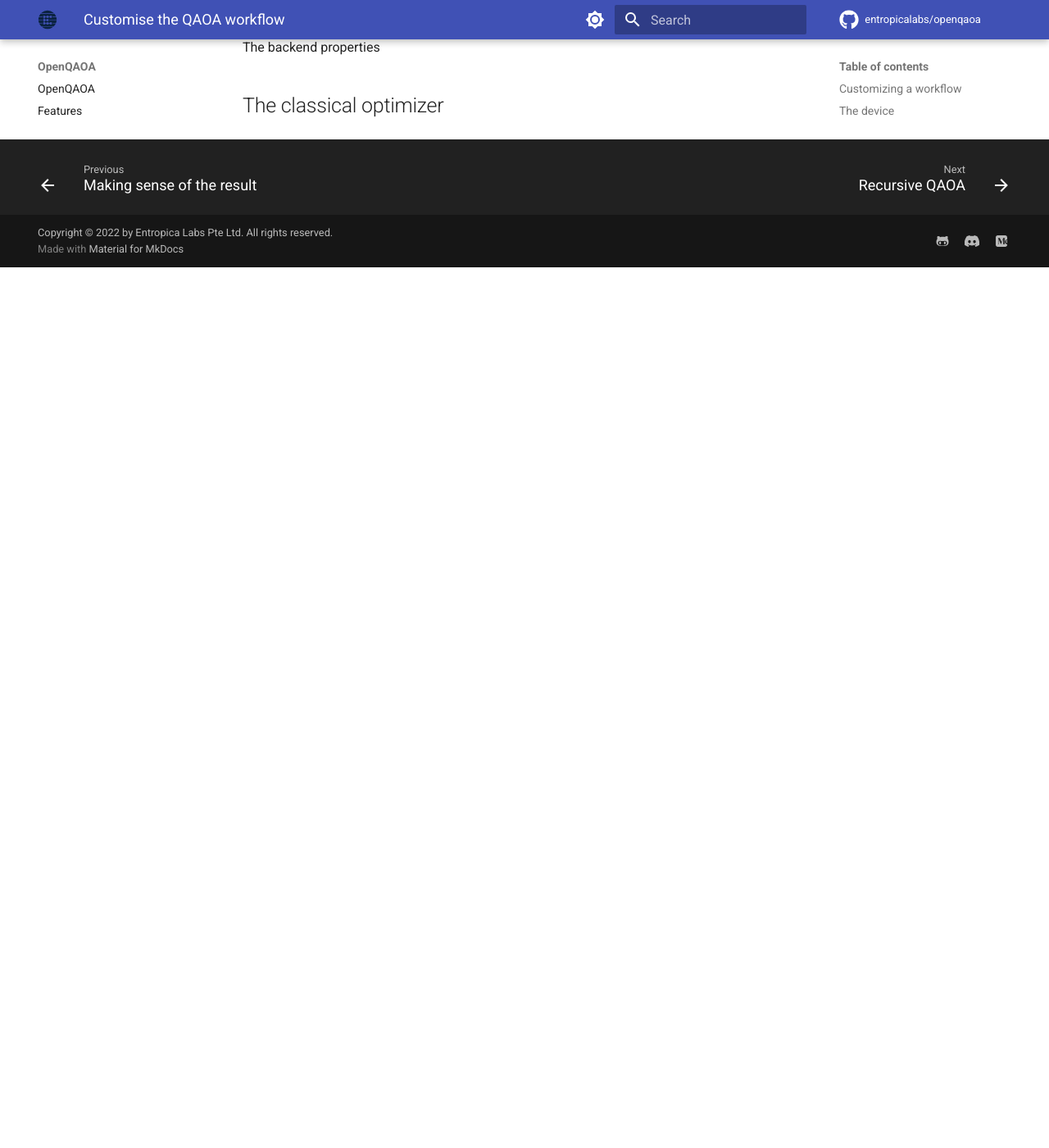
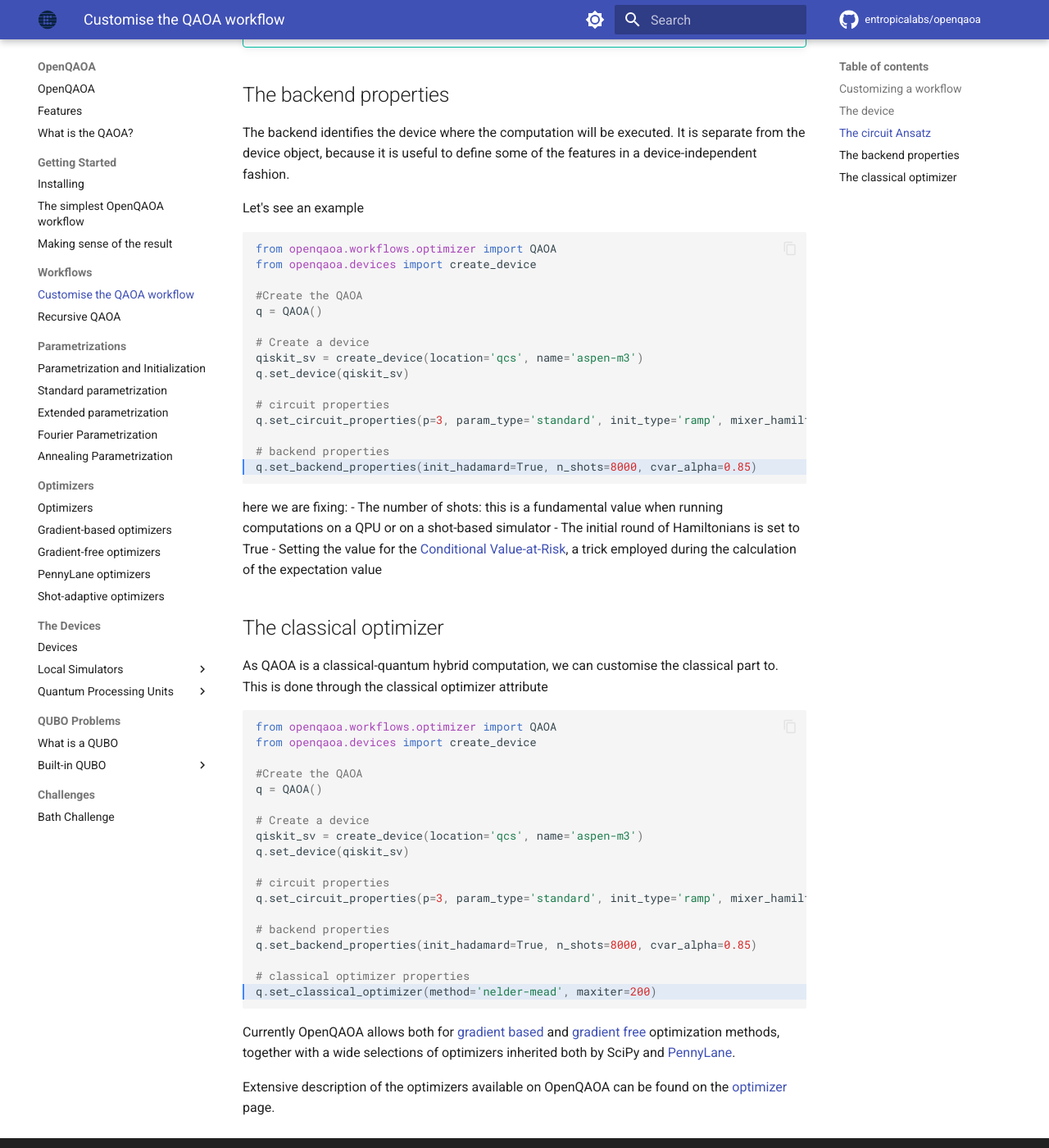
Before and after one commit to entropicalabs/openqaoa-website, an MkDocs documentation site: the page built from docs/workflows/customise-the-QAOA-workflow.md, in a window 1280 px wide and 1400 px high, scrolled down 2405 px. Shown: the whole window at 82% size. Built offline with MkDocs 1.6.1 and Material for MkDocs 9.7.7, drawn with Linux system fonts in a browser that asks for light colours; comment, search, counter and statistics services are not loaded; before the commit the page ends 2731 px from its top, so only the background shows below that; some of the changed text lies outside the part shown.

Commit message:
update challenge

````diff
--- a/docs/hackatons/bath-challenge.md
+++ b/docs/hackatons/bath-challenge.md
@@ -4,49 +4,93 @@ Welcome to the OpenQAOA challenge!
 
 Our challenge is to solve the [Graph Colouring problem](https://en.wikipedia.org/wiki/Graph_coloring), one of the famous NP-complete problems, with a quantum computer.
 
-NP stands for [nondeterministic polynomial time](https://en.wikipedia.org/wiki/NP_(complexity)), and it is a set of problems for which the time required to find a solution grows exponentially with the problem size, but the time it takes to verify the correctness of a solution is polynomial. Other famous examples are the travelling salesperson problem and many other graph problems.
+From the good old [wikipedia page](https://en.wikipedia.org/wiki/NP_(complexity)), in computational complexity theory, NP (nondeterministic polynomial time) is a complexity class used to classify decision problems. NP is the set of decision problems for which the problem instances, where the answer is "yes", have proofs verifiable in polynomial time by a deterministic Turing machine, or alternatively the set of problems that can be solved in polynomial time by a nondeterministic Turing machine.
 
-One way to tackle NP problems is to employ heuristics. The **quantum approximate optimization algorithm** is one such heuristic algorithm, and it can be used to solve (small!) binary optimization problems.
+One way to tackle NP problems is to employ heuristics. The **quantum approximate optimization algorithm** is one such heuristic algorithm, and it can be used to solve (small!) binary optimization problems. What interests us today, is that QAOA is an algorithm that can be run on existing quantum computers!
 
-One key feature of QAOA is that it can be run on existing quantum computers!
-
-The original QAOA paper can be found on the arxiv ([Farhi, Edward, Jeffrey Goldstone, and Sam Gutmann. "A quantum approximate optimization algorithm](https://arxiv.org/abs/1411.4028)) but if you need a more lay-down intro, please check out the OpenQAOA docs [what-is-the-qaoa](docs/what-is-the-qaoa.md), and many more can be found on the internet.
+The original QAOA paper can be found on the arxiv ([Farhi, Edward, Jeffrey Goldstone, and Sam Gutmann. "A quantum approximate optimization algorithm](https://arxiv.org/abs/1411.4028)). The paper is a bit technical, and may not be the best reference for a 12h challenge. So, if you need a more lay-down intro, please check out the OpenQAOA [what-is-the-qaoa](/docs/what-is-the-qaoa.md) reference. There are also a lot of great references out there on the web.
 
 
-## How to approach the challenge
-Quantum computations are not easy. So, we broke the challenge into a series of sequential steps. We also left out some extra research avenues in case there is extra time, or if you want to continue exploring the problem past the challenge date :
+## **How to approach the challenge**
+Quantum computations are not easy. So, we broke the challenge into a series of sequential steps.
+
+You don't need to strictly follow the steps as we have outlined them. The most important things are:
+- A correct implementation of the graph coloring problem
+- Your exploration of the problem space!
+
+The last section includes some ideas on how to further explore the challenge.
 
 
-To solve this challenge you will need to:
+##  **The cost function**
 
-##  The cost function
-Find the objective/cost function for the graph colouring problem. QAOA requires you to write the cost function in terms of binary variables. However, it turns out that is not too complicated for graph-based problems. To be more precise, the encoding that you need to prepare must be an **ising encoding**. Do not worry if you don't know what an ising encoding is, fundamentally it simply means that the binary encoding must be ${-1,+1}$.
+First things first: what are we trying to do? We are given a graph with $N$ verteces and some connectivity, and a set of $n$ colors. The optimization problem then is to find a color for each vertex such that no edge connects two vertexes of the same color. Two simple examples are given by the following choices of graphs and coloring:
 
-A good place to familiarise yourself with these ising cost functions is the great paper [Ising formulations of many NP problems](https://arxiv.org/abs/1302.5843) by Andrew Lucas. In section $6.1$ he introduces graph colouring problems, and it offers the following cost function
+![graph_coloring](/img/Greedy_colourings.svg.png)
+
+Now that we have an idea of the problem that we are trying to solve, we need to find the objective/cost function for the graph colouring problem. QAOA requires you to write the cost function in terms of **binary variables**. However, it turns out that is not too complicated for graph-based problems.
+
+OpenQAOA requires what is, among physicists, often known as the **ising encoding**. Do not worry if you don't know what an ising encoding is, it simply means that the binary encoding must be ${-1,+1}$. You can check out the [what-is-a-qubo](/docs/problems/what-is-a-qubo.md).
+
+A good place to familiarize yourself with these ising cost functions is the great paper [Ising formulations of many NP problems](https://arxiv.org/abs/1302.5843) by Andrew Lucas. In section $6.1$ he introduces graph colouring problems, and it offers the following cost function
 
 $$
 A \sum_v(1 - \sum_{i=1}^{n} x_{v,i})^2 + A \sum_{(uv) \in E} \sum_{i=1}^{n} x_{u,i}x_{v,i}
 $$
 
-Check out the paper for more information :)
+We left any explanation of the terms just to make sure you do check out Andrew Lucas paper ;)
 
 !!! hint
     If you are stuck, and you need some inspiration you can check how some of the other problem classes are structured in OpenQAOA by checking out the [OpenQAOA github page](https://github.com/entropicalabs/openqaoa/tree/dev/openqaoa/problems). In particular, note that in some cases we wrote the cost function using the binary variables $0,1$ and converted them to Ising variables by invoking the method `get_qubo_problem()`
 
-## Solve the Graph coloring problem using OpenQAOA
+
+## **Solve the Graph coloring problem using OpenQAOA**
+
 Check out the OpenQAOA workflows (for a refresher, check out [the-simplest-workflow](docs/the-simplest-workflow.md) and [customise-the-QAOA-workflow](docs/workflows/customise-the-QAOA-workflow.md))
 
-Then all you need to do, is to create the right QUBO
+Then all you need to do, is to create the right QUBO and pass the terms and weights given by the cost function above.
 
 ```Python
-graph_coloring_qubo = QUBO(terms=[[...]], weights)
+graph_coloring_qubo = QUBO(terms=[[..], [..], ...],
+                           weights=[...],
+                           n=number_of_vertexes)
 ```
 
-## Study the QAOA parameters
+Note that `terms` is a list of lists, and `weight` a list.
+
+!!! tip "Start with a simple problem"
+    Make sure you start with a small graph and remember to make sure that `len(terms) == len(weights)`!
+
+Then, all you need to do for your first QAOA tests is to solve use a QAOA workflow:
+
+```Python
+q = QAOA()
+q.compile(graph_coloring_qubo)
+q.optimize()
+```
+
+After the optimization make sure you explore and familiarize yourself with the `q.results` object!
+
+!!! danger "Try not to crash your laptop!"
+    Remember that to simulate a quantum computer you need $2^{n}$ variables, where $n$ is the number of qubits. In our case this means that given $n$ colors and $N$ vertexes you will need $2^{nN}$ numbers. Typically each number is represented by 128bits. You can try to plot $128 * 2^{nN}$ to see how quickly you will run out RAM!
+
+## **Interpret the result**
+
+So, you ran a QAOA workflow successfully ... what next? Well, you can start studying the `q.results` object. First, read the [making-sense-of-the-result](docs/making-sense-of-the-result.md) page.
+
+The result will look at so
+```Python
+> results
+{'solutions_bitstrings': ['010110'], 'bitstring_energy': -4.0}
+```
+
+This represents the most probable quantum state identified by the QAOA. In order to figure out how to interpret this result, you need to go back to the cost function. You need to make sure you know how to map each binary variable within the bistring back to the binary variable $x_{v,i}$!
+
+
+## **Study the QAOA parameters**
 
 Our goal is to achieve the lowest cost value. How does the lowest cost change as we vary certain QAOA Parameters?
 
-What happens when you vary the number of layers $p$? And as you increase the number of verteces? What can you tell about the size of the graph? And is there anything special when it comes to the initialization parameters?
+What happens when you vary the number of layers $p$? And as you increase the number of vertexes? What can you tell about the size of the graph? And is there anything special when it comes to the initialization parameters?
 
 You can easily test many of these parameters through OpenQAOA workflow setters:
 
@@ -57,8 +101,16 @@ q.set_circuit_properties(p=3, param_type='fourier', q=2)
 
 Can you find a combination of QAOA Parameters that gives you the best result for any random graph?
 
-## Study the Graph
-Plot a scaling of the performance of the algorithm as a function of changing graph properties (e.g. edge connectivity)
+## **Study the Graph and the Solution**
 
-## Extras
-Can you come up with an heuristics for the parameter initialization?
+Andrew Lukas paper says that given `n` colors and `N` vertexes it takes `nN` qubits to encode the problem. Without saturating your RAM, do you think you can play around with different graph topologies and colouring schemes?
+
+Maybe try to plot a scaling of the performance of the algorithm as a function of changing graph properties (e.g. edge connectivity).
+
+## **Extras**
+
+In the eventuality that you have had the time to explore QAOA and the graph colouring problem, here are a few ideas to keep you entertained:
+
+- Try to solve the problem using a Quantum Computer! We suggest you use the free IBM ones, see the [ibmq](docs/devices/ibmq.md) page
+- Can you come up with some interesting parameter initialization strategies?
+- Have a look at [RQAOA](docs/workflows/recursive-qaoa.md): how does it perform with respect to plain QAOA?
--- a/docs/parametrization/parametrization.md
+++ b/docs/parametrization/parametrization.md
@@ -1,44 +1,34 @@
 # Parametrization and Initialization
 
-We currently offer 7 different parametrizations for QAOA, which can be found in
-the `src.openqaoa-core.qaoa_components.variational_parameters` module. They fall broadly into three categories:
+There are many different ways in which a QAOA circuit can be parametrized, and even more the ways in which these parameters can be initialized.
 
-* The `Standard` classes are parametrizations that have the $\gamma$ 's and $\beta$ 's as free parameters, as defined in the seminal paper by Farhi et al. [1].
-* The `Fourier` classes have the discrete cosine and sine transforms of the $\gamma$'s respective $\beta$'s as free parameters, as proposed by Zhou et al. [2].
-* The `Annealing` class is based on the idea of QAOA being a form of discretized, adiabatic annealing. Here the function values $s(t_i)$ at equally spaced times $t_i$ are the free parameters.
+## Basic Parametrizations
+
+
+We currently offer 7 different parametrizations for QAOA. They fall broadly into three categories:
+
+* The [Standard](/docs/parametrization/parametrization.md) classes are parametrization that have the $\gamma$ 's and $\beta$ 's as free parameters, as defined in the seminal paper by Farhi et al. [1].
+* The [Fourier](docs/parametrization/fourier-parametrization.md) classes have the discrete cosine and sine transforms of the $\gamma$'s respective $\beta$'s as free parameters, as proposed by Zhou et al. [2].
+* The [Annealing](docs/parametrization/annealing-parametrization.md) class is based on the idea of QAOA being a form of discretized, adiabatic annealing. Here the function values $s(t_i)$ at equally spaced times $t_i$ are the free parameters.
 
 Except for the `Annealing` parameters, each class also comes in three levels of detail:
 
-* `StandardParams` and `FourierParams` offer the $\gamma$ 's and $\beta$ 's as proposed in above papers.
+* `StandardParams` and `FourierParams` offer the $\gamma$ 's and $\beta$ 's as proposed in references given above.
 * `StandardWithBiasParams` and `FourierWithBiasParams` allow for extra $\gamma$'s for possible single-qubit bias terms and their discrete sine transform, respectively.
 * `ExtendedParams` and `FourierExtendedParams` offer full control by having a separate set of rotation angles for each term in the cost and mixer Hamiltonians, respective having a seperate set of Fourier coefficients for each term.
 
+## Basic initializations
 
-!!! Tip
-    You can always convert parametrizations with fewer degrees of freedom to ones with more using the `.from_other_parameters()` classmethod. The full type
-    tree is shown below, where the arrows mark possible conversions:
+Before starting the algorithm, the parameters need to be initialized! That is, we need to give them some initial value. The choice of this value is arbitrary, and the act of coming up with good initial parameters is an ard on its own!
 
-```
-   ExtendedParams   <--------- FourierExtendedParams
-          ^                         ^
-          |                         |
-StandardWithBiasParams <------ FourierWithBiasParams
-          ^                         ^
-          |                         |
-    StandardParams  <----------- FourierParams
-          ^
-          |
-    AnnealingParams
-```
+OpenQAOA supports three different initialization strategies:
 
-We also support 3 different initializations at the moment:
+* **rand** (for random) sets the values of $\beta$ and $\gamma$ uniformly at random in the range $[0, \pi]$.
+* **ramp** create evenly spaced timelayers at the centers of p intervals, setting $\beta$ and $\gamma$ according
+            to a linear ramp schedule. If `time` is not specified, the annealing time is set to $0.7p$. For example, this specifies ($\beta$, $\gamma$) = (0.35, 0.35) as the optimization starting point in a single-layer QAOA.
+* **custom** allows the user to initialize the angles with custom values.
 
-* `rand` sets the values of $\beta$ and $\gamma$ uniformly at random in the range $[0, \pi]$.
-* `ramp` create evenly spaced timelayers at the centers of p intervals, setting $\beta$ and $\gamma$ according
-            to a linear ramp schedule. If `time` is not specified, the annealing time is set to $0.7p$. For example, this specifies ($\beta$, $\gamma$) = (0.35, 0.35) as the optimization starting point in a single-layer QAOA.
-* `custom` allows the user to initialise the angles with custom values.
-
-The above can be combined to create a `Variational Parameter Class` with the Standard Parameterisation and Ramp Initialisation
+The above can be combined to create a `Variational Parameter Class` with the Standard Parametrisation and Ramp Initializations
 
 ```Python
 create_qaoa_variational_params(qaoa_circuit_params=qaoa_circuit_params,
@@ -66,6 +57,8 @@ create_qaoa_variational_params(qaoa_circuit_params=qaoa_circuit_params,
                                 )
 ```
 
+Note that when using the fourier type, we need to specify the `q` value! For more details check out the [fourier-parametrization](docs/parametrization/fourier-parametrization.md) page.
+
 !!! warning "Using `custom`"
     When using the `custom` initialization strategy, we have to provide the appropriate number variational parameters in the form of a dictionary, `variational_params_dict`. The keys of the this dictionary are specific for the chose parametrization and the values depend on the number of values, p. Examples for how to use `custom` can be found in the separate pages.
 
--- a/docs/workflows/customise-the-QAOA-workflow.md
+++ b/docs/workflows/customise-the-QAOA-workflow.md
@@ -41,7 +41,7 @@ from openqaoa.devices import create_device
 q = QAOA()
 
 # Create a device
-qiskit_sv = create_device(location='qcs', name='aspen-m3')
+qiskit_sv = create_device(location='qcs', name='aspen-m-3')
 q.set_device(qiskit_sv)
 
 # circuit properties
@@ -100,10 +100,63 @@ q.set_circuit_properties(p=3, param_type='standard', init_type='ramp', mixer_ham
 
 This method allows to shape the properties of the ansats circuit. It is the place where you can select the number of layers `p`, the type desired parametrization (and its initialization), and the type of mixer that you want to use.
 
+!!! tip
+    If you want to read more about parametrisations and initialisations, please refer to the [parametrization](parametrization/parametrization.md) pages.
 
 ## The backend properties
 
-The backend properties
+The backend identifies the device where the computation will be executed. It is separate from the device object, because it is useful to define some of the features in a device-independent fashion.
 
+Let's see an example
+
+```Python hl_lines="15"
+from openqaoa.workflows.optimizer import QAOA
+from openqaoa.devices import create_device
+
+#Create the QAOA
+q = QAOA()
+
+# Create a device
+qiskit_sv = create_device(location='qcs', name='aspen-m3')
+q.set_device(qiskit_sv)
+
+# circuit properties
+q.set_circuit_properties(p=3, param_type='standard', init_type='ramp', mixer_hamiltonian='xy')
+
+# backend properties
+q.set_backend_properties(init_hadamard=True, n_shots=8000, cvar_alpha=0.85)
+```
+
+here we are fixing:
+- The number of shots: this is a fundamental value when running computations on a QPU or on a shot-based simulator
+- The initial round of Hamiltonians is set to True
+- Setting the value for the [Conditional Value-at-Risk](https://research.ibm.com/publications/improving-variational-quantum-optimization-using-cvar), a trick employed during the calculation of the expectation value
 
 ## The classical optimizer
+
+As QAOA is a classical-quantum hybrid computation, we can customise the classical part to. This is done through the classical optimizer attribute
+
+```Python hl_lines="18"
+from openqaoa.workflows.optimizer import QAOA
+from openqaoa.devices import create_device
+
+#Create the QAOA
+q = QAOA()
+
+# Create a device
+qiskit_sv = create_device(location='qcs', name='aspen-m3')
+q.set_device(qiskit_sv)
+
+# circuit properties
+q.set_circuit_properties(p=3, param_type='standard', init_type='ramp', mixer_hamiltonian='xy')
+
+# backend properties
+q.set_backend_properties(init_hadamard=True, n_shots=8000, cvar_alpha=0.85)
+
+# classical optimizer properties
+q.set_classical_optimizer(method='nelder-mead', maxiter=200)
+```
+
+Currently OpenQAOA allows both for [gradient based](/docs/optimizers/gradient-based-optimizers.md) and [gradient free](/docs/optimizers/gradient-free-optimizers.md) optimization methods, together with a wide selections of optimizers inherited both by SciPy and [PennyLane](/docs/optimizers/pennylane-optimizers.md).
+
+Extensive description of the optimizers available on OpenQAOA can be found on the [optimizer](/docs/optimizers/optimizers.md) page.
````
Also changed, not shown: other parts of docs/parametrization/parametrization.md (+2 -1 lines), docs/problems/number-partition.md (+1 -1 lines), docs/img/Greedy_colourings.svg.png (added).
